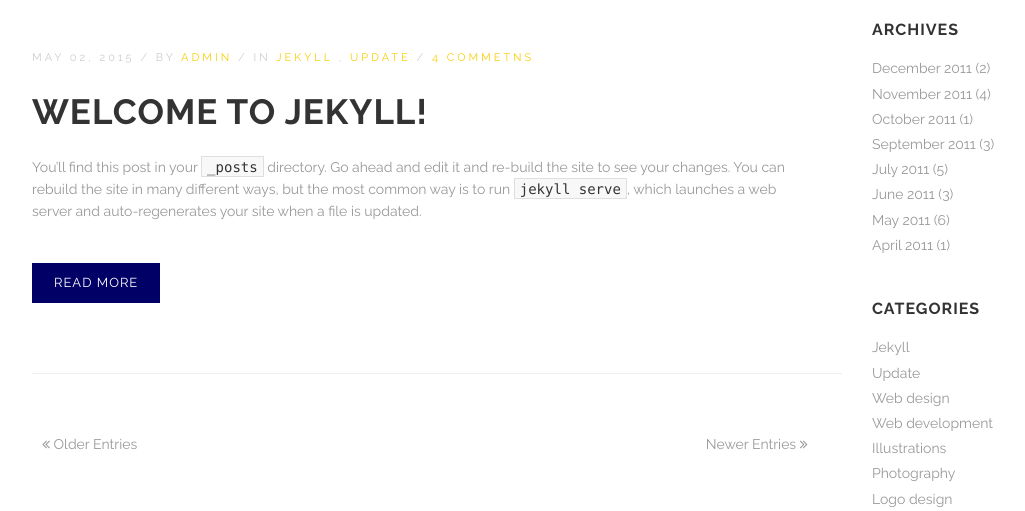
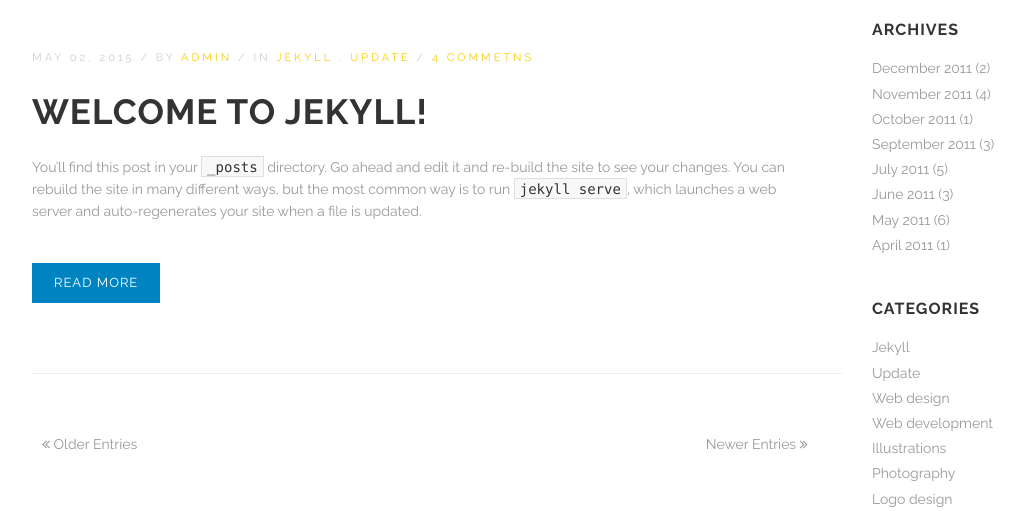
Before and after one commit to neoautus/neoautus.github.io, a PHP site: page /_site/blog/page2/index.html in a window 1280 px wide. Shown: the part 161-672 px from the top of the page, without its empty margins (63-1088 px from the left). Run offline with PHP 8.4, Linux system fonts and the light colour scheme.

Commit message:
Update style.css

```diff
--- a/css/style.css
+++ b/css/style.css
@@ -186,12 +186,12 @@
   text-transform: uppercase;
   letter-spacing: 1px;
   color: #fff;
-  background: #000066;
-  border: 2px solid #000066;
+  background: #0083c1;
+  border: 2px solid #0083c1;
 }
 
 .button:hover {
-  background-color: rgba(249, 206, 6, 0.8);
+  background-color: rgba(0,131,193, 0.8);
 }
 
 .button.boxed {
```
